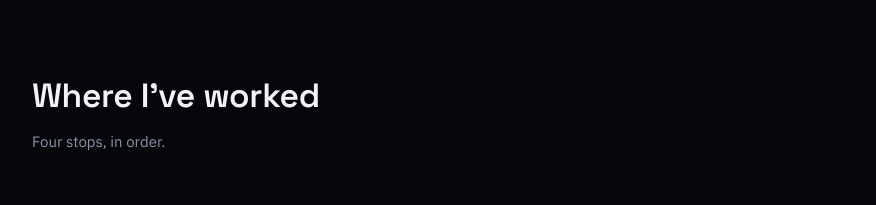
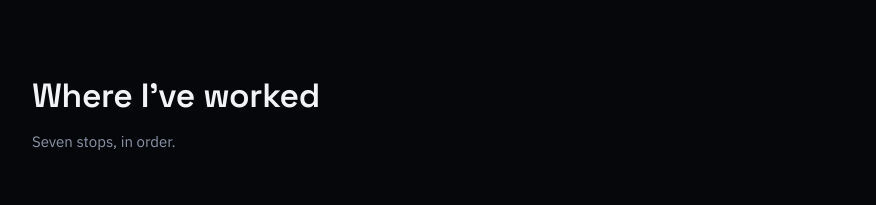
Before and after one commit to wasmiester/WasiWebsite2.0, a Next.js app: page / in a window 1280 px wide. Shown: the part 4760-4965 px from the top of the page, without its empty margins (50-926 px from the left). Built offline with nearby package versions, Linux system fonts and the light colour scheme; a web font is replaced by a local one.

Commit message:
Fix stale 'Four stops' lede after adding 3 more timeline entries

```diff
--- a/src/app/page.tsx
+++ b/src/app/page.tsx
@@ -627,7 +627,7 @@ function ExperienceTimeline() {
     <section id="experience">
       <div className={styles.wrap}>
         <h2 className={styles["section-title"]}>Where I&apos;ve worked</h2>
-        <p className={styles["section-lede"]}>Four stops, in order.</p>
+        <p className={styles["section-lede"]}>Seven stops, in order.</p>
 
         <div className={styles.timeline} ref={timelineRef}>
           {timelineItems.map((item) => (
```
